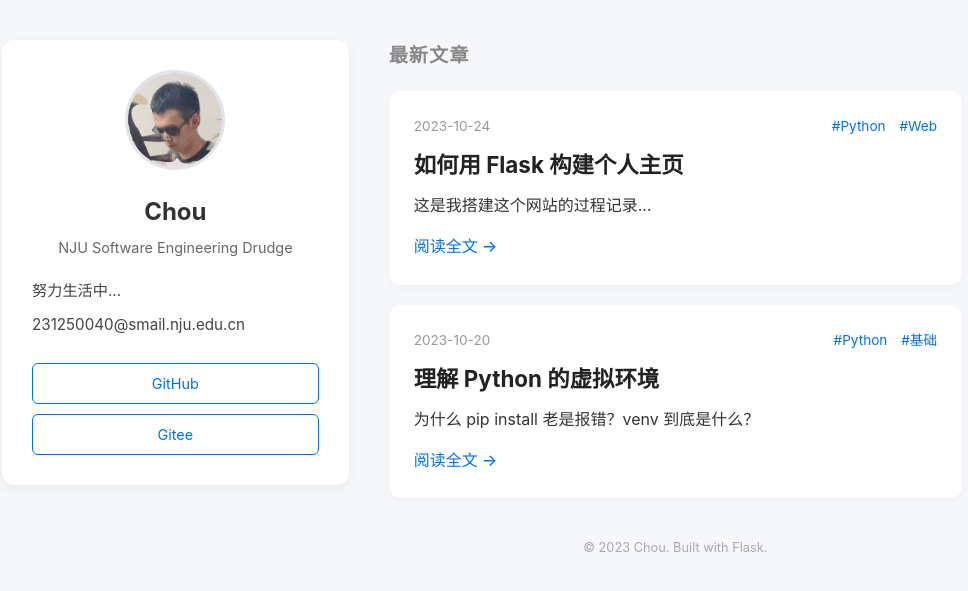
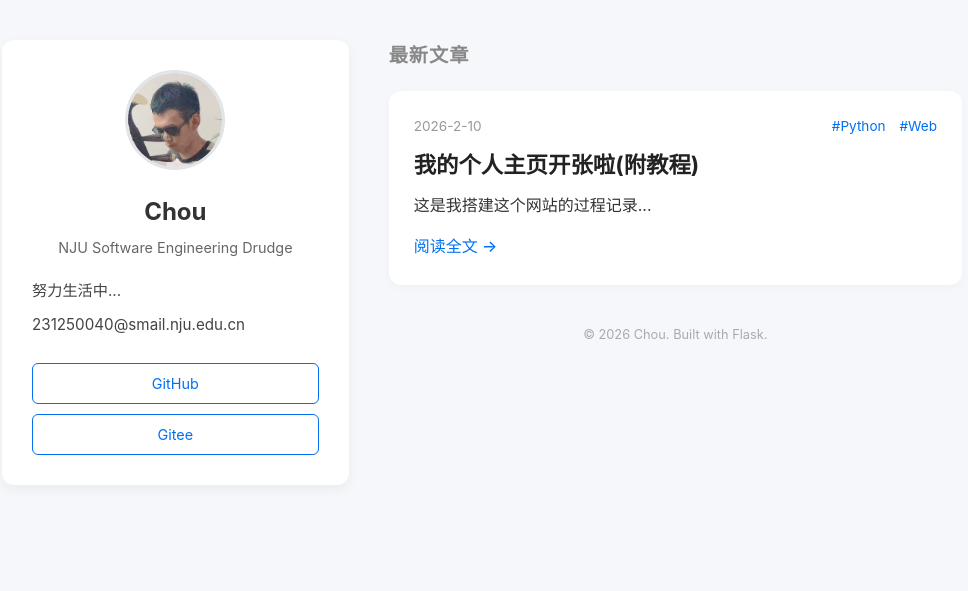
Before and after one commit to Ohzyysama/Portfolio, a Flask app: page / in a window 1280 px wide. Shown: the top 591 px of the page, without its empty margins (158-1126 px from the left). Run offline with Flask 3, Linux system fonts and the light colour scheme.

Commit message:
update blog 1

```diff
--- a/app.py
+++ b/app.py
@@ -15,19 +15,13 @@ my_profile = {
 posts =  [
     {
         "id": 1,
-        "title": "如何用 Flask 构建个人主页",
-        "date": "2023-10-24",
+        "title": "我的个人主页开张啦(附教程)",
+        "date": "2026-2-10",
         "summary": "这是我搭建这个网站的过程记录...",
         "tags": ["Python", "Web"],
-        "content": "<p>这是第一段正文。</p><p>这里可以写很长很长的详细内容...</p>"
-    },
-    {
-        "id": 2,
-        "title": "理解 Python 的虚拟环境",
-        "date": "2023-10-20",
-        "summary": "为什么 pip install 老是报错？venv 到底是什么？",
-        "tags": ["Python", "基础"],
-        "content": "<p>虚拟环境是 Python 开发中非常重要的概念。</p><ul><li>隔离依赖</li><li>避免冲突</li></ul>"
+        "content": "<p>网站的技术栈采用python + flask进行构建，部署在vercel服务器上（免费）。</p>"
+        "<p><strong>快速开始</strong></p>"
+        "<p>1.准备项目</p><p>2.将项目推送至GitHub</p><p>3.使用GitHub账号注册vercel并部署项目</p>"
     }
 ]
 
--- a/templates/index.html
+++ b/templates/index.html
@@ -54,7 +54,7 @@
 
             <!-- 底部版权 -->
             <footer>
-                <p>&copy; 2023 {{ profile.name }}. Built with Flask.</p>
+                <p>&copy; 2026 {{ profile.name }}. Built with Flask.</p>
             </footer>
         </main>
 
```
